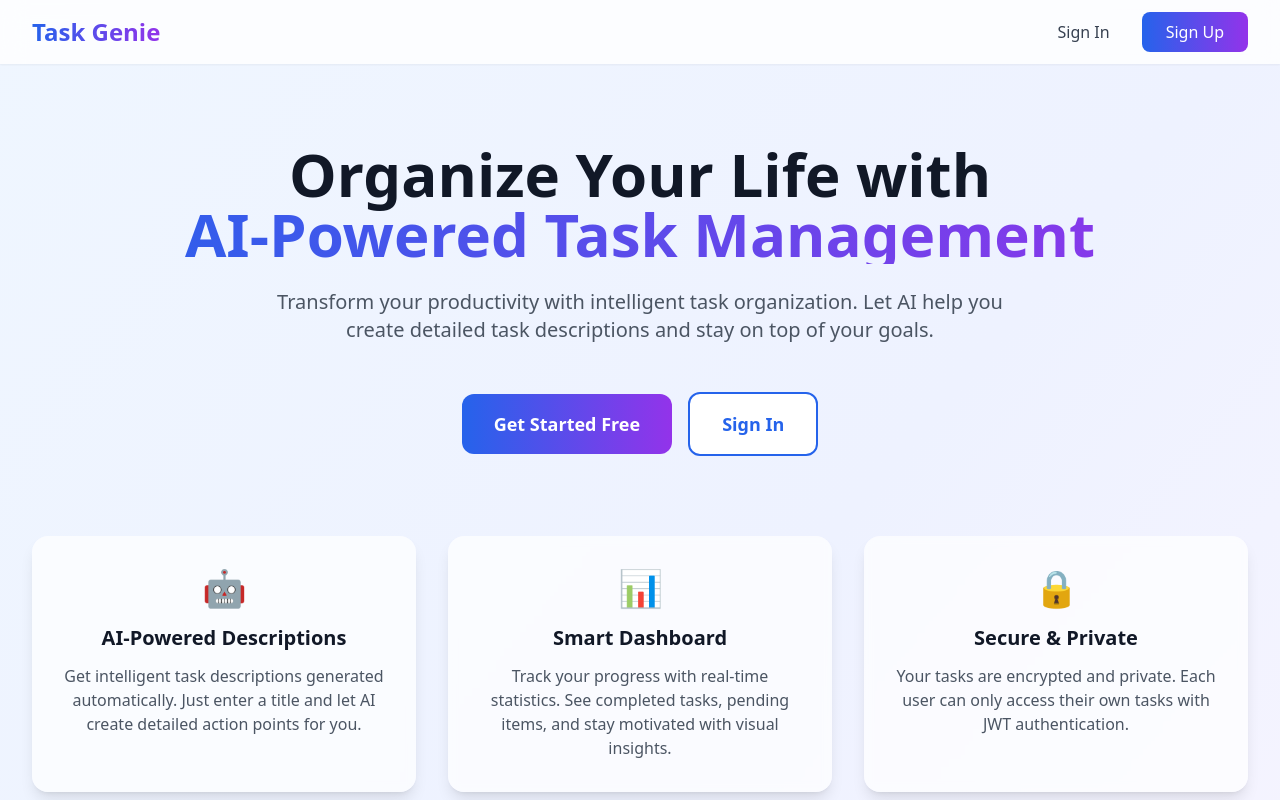
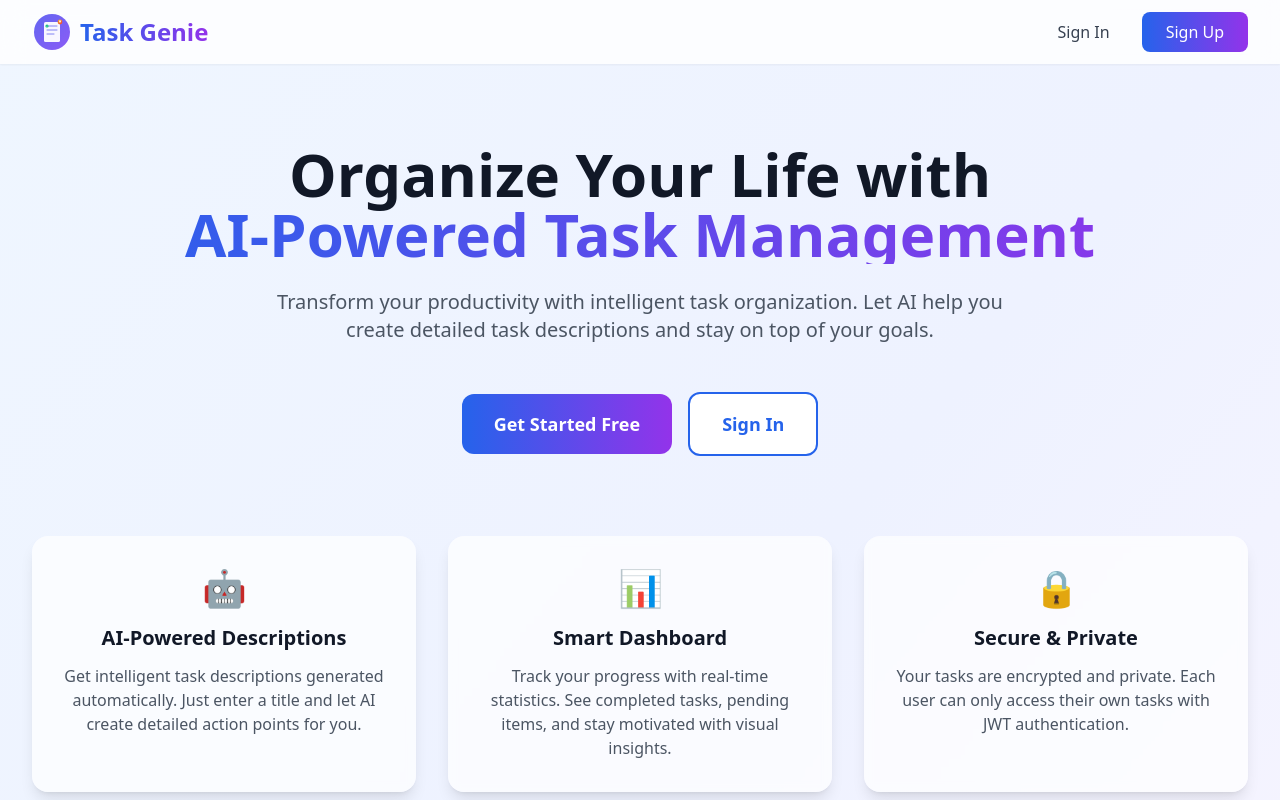
Before and after one commit to likhithaindukuri/Task-Genie, a React (Vite) app in the folder frontend/: page / in a window 1280 px wide. Shown: the top 800 px of the page. Built offline with nearby package versions, Linux system fonts and the light colour scheme.

Commit message:
create a new logo and add that to tab and landing page

```diff
--- a/frontend/index.html
+++ b/frontend/index.html
@@ -2,7 +2,7 @@
 <html lang="en">
   <head>
     <meta charset="UTF-8" />
-    <link rel="icon" type="image/svg+xml" href="/vite.svg" />
+    <link rel="icon" type="image/svg+xml" href="/src/assets/favicon.svg" />
     <meta name="viewport" content="width=device-width, initial-scale=1.0" />
     <title>Task Genie - AI-Powered Task Management</title>
   </head>
--- a/frontend/src/pages/Dashboard.jsx
+++ b/frontend/src/pages/Dashboard.jsx
@@ -121,7 +121,7 @@ export default function Dashboard() {
             onClick={() => navigate("/tasks")}
             className="px-6 py-3 bg-gradient-to-r from-blue-600 to-purple-600 text-white rounded-xl font-semibold hover:shadow-lg transform hover:scale-105 transition duration-300 flex items-center gap-2"
           >
-            <img src={tasksIcon} alt="Tasks" className="w-5 h-5" />
+            <img src={tasksIcon} alt="Tasks" className="w-5 h-5 brightness-0 invert" />
             View All Tasks
           </button>
         </div>
--- a/frontend/src/pages/Landing.jsx
+++ b/frontend/src/pages/Landing.jsx
@@ -5,6 +5,7 @@ import signoutIcon from "../assets/signout.png";
 import dashboardIcon from "../assets/dashboard.png";
 import editIcon from "../assets/edit.png";
 import tasksIcon from "../assets/tasks.png";
+import logo from "../assets/logo.svg";
 
 export default function Landing() {
   const navigate = useNavigate();
@@ -26,7 +27,8 @@ export default function Landing() {
       <nav className="bg-white/80 backdrop-blur-md shadow-sm sticky top-0 z-50">
         <div className="max-w-7xl mx-auto px-4 sm:px-6 lg:px-8">
           <div className="flex justify-between items-center h-16">
-            <div className="flex items-center">
+            <div className="flex items-center gap-2">
+              <img src={logo} alt="Task Genie Logo" className="h-10 w-10" />
               <h1 className="text-2xl font-bold bg-gradient-to-r from-blue-600 to-purple-600 bg-clip-text text-transparent">
                 Task Genie
               </h1>
```
Also changed, not shown: frontend/src/assets/favicon.svg (added), frontend/src/assets/logo.svg (added).
